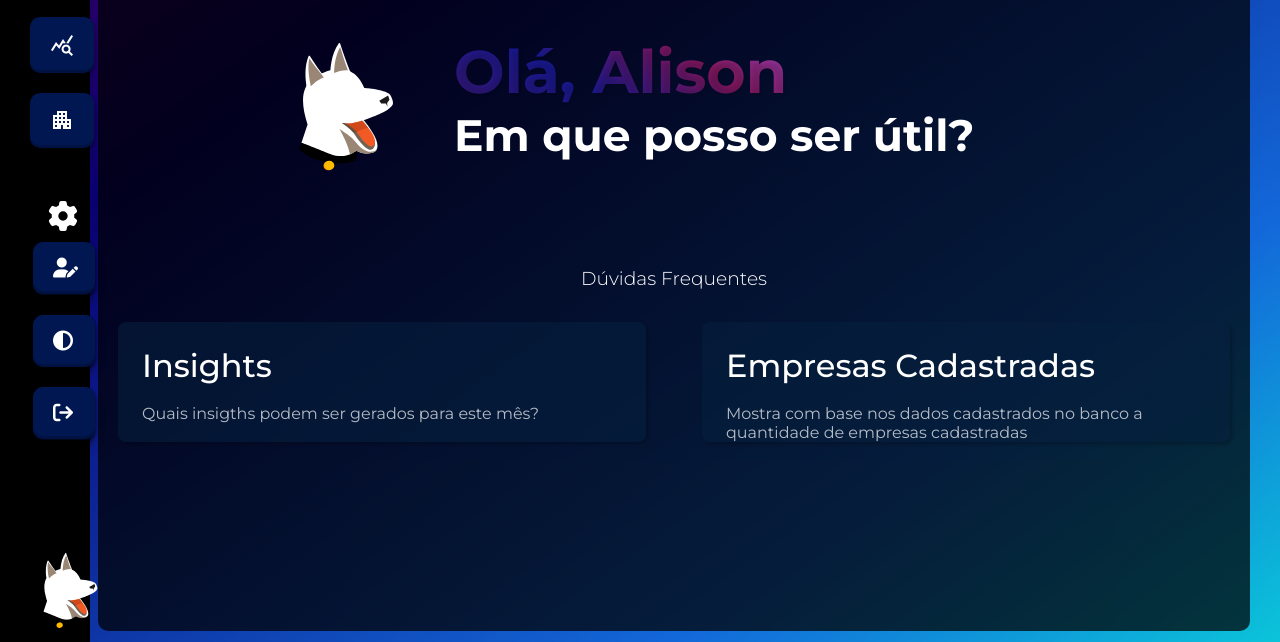
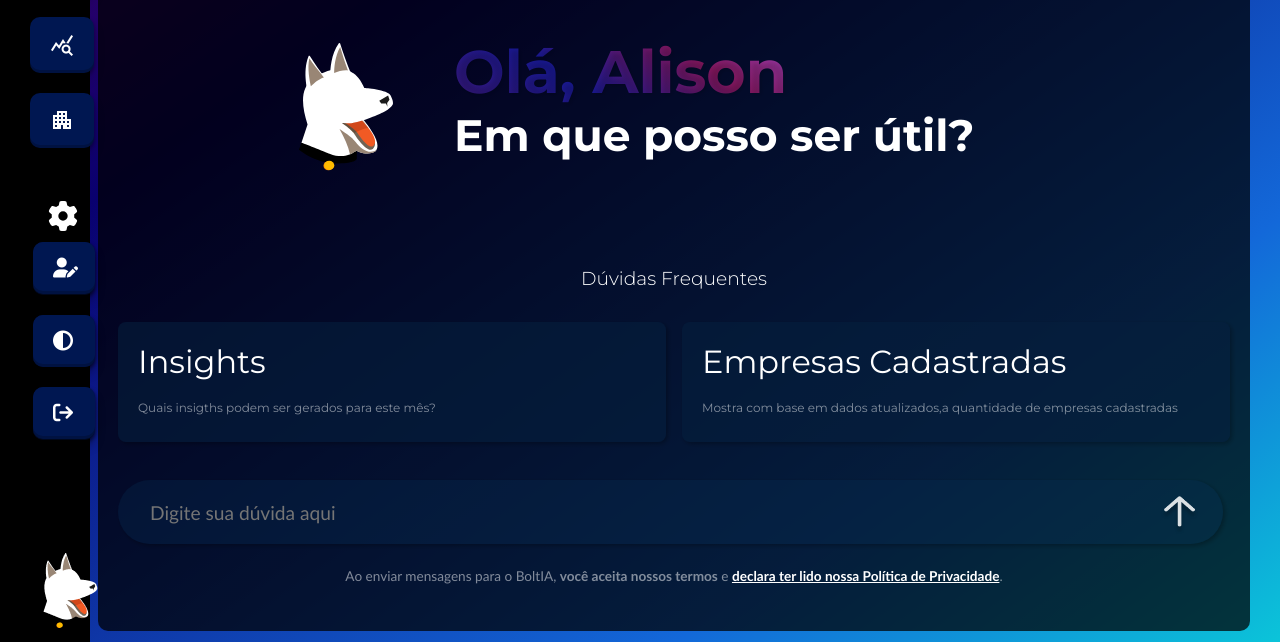
Before and after one commit to NexusEnergyy/Site-Institucional, a website: page public/NexSystem.html in a window 1280 px wide. Both pictures are taken after a click on the element 44 px from the left and 750 px from the top of the page. Shown: the part 158-800 px from the top of the page. Drawn offline with nearby package versions, Linux system fonts and the light colour scheme; a web font is replaced by a local one.

Commit message:
Update dos últimos detalhes da parte do BoltIA

```diff
--- a/public/NexSystem.html
+++ b/public/NexSystem.html
@@ -281,8 +281,9 @@
         <div data-aos="zoom-out" class="boltContent">
 
             <div class="Interrogacao">
-                <img class="iconInterrogacao" src="./assets/icon/image.png" alt="Coco">
-                <div class="caption">Digite no <strong style="color: rgb(178, 33, 33);">chat</strong> possiveis <strong style="color:  rgb(178, 33, 33);">dúvidas</strong></div>
+                <img class="iconInterrogacao" src="./assets/icon/iconInterroga.png" alt="Coco">
+                <div class="caption">Digite no <strong style="color: rgb(178, 33, 33);">chat</strong> possiveis <strong
+                        style="color:  rgb(178, 33, 33);">dúvidas</strong></div>
             </div>
 
             <div class="contentImgTexto">
@@ -344,8 +345,6 @@
             <h3 class="textDuvidas">Dúvidas Frequentes</h3>
 
             <div class="duvidasContent">
-
-
                 <div class="caixa Insight">
 
                     <h1 class="word Insight">Insights</h1><br>
@@ -356,14 +355,30 @@
                 <div class="caixa Empresas">
 
                     <h1 class="word Empresa">Empresas Cadastradas</h1> <br>
-                        <p class="frase Empresa">Mostra com base nos dados cadastrados no banco a quantidade de empresas cadastradas</p>
+                    <p class="frase Empresa">Mostra com base em dados atualizados,a quantidade de empresas cadastradas
+                    </p>
 
                 </div>
+            </div>
 
+            <div class="contentChaTerms">
 
+                <div class="boxChatMsg">
+
+                    <input class="chatMsg" type="text" placeholder="Digite sua dúvida aqui">
+
+                    <img class="arrow" src="./assets/icon/iconArrow.png" alt="Enviar Menssagem">
 
                 </div>
+                <div class="boxTerms">
 
+                    <h4 class="frase Terms"> Ao enviar mensagens para o BoltIA, <strong class="textTerms"> você
+                            aceita nossos termos</strong> e <strong class="textPolitica"><a
+                                href="./assets/nexSystem/Politica de Privacidade - NexusEnergy.pdf"
+                                download="Politica de Privacidade - NexusEnergy.pdf">declara ter lido nossa Política
+                                de Privacidade</strong>.</a></h4>
+
+                </div>
 
 
 
--- a/public/css/NexSystem.css
+++ b/public/css/NexSystem.css
@@ -1,4 +1,9 @@
 @import url('https://fonts.googleapis.com/css2?family=Afacad+Flux:wght@100..1000&family=Montserrat:ital,wght@0,100..900;1,100..900&family=Overlock:ital,wght@0,400;0,700;0,900;1,400;1,700;1,900&family=Wix+Madefor+Display:wght@400..800&display=swap');
+
+a {
+  color: inherit;
+  text-decoration: none;
+}
 
 * {
   padding: 0;
@@ -964,11 +969,11 @@ body {
 
 
   .duvidasContent {
-    gap: 7vh;
+    gap: 2vh;
     display: flex;
     text-align: center;
     width: 100%;
-    height: 10%;
+    height: 6%;
     font-family: 'Montserrat', sans-serif;
   }
 
@@ -983,21 +988,77 @@ body {
     background-color: #051f3c99;
     height: 15vh;
     text-align: start;
-    padding: 3vh;
-    box-shadow: 2px 2px 5px rgba(0,0,0,0.3);
+    padding: 2.5vh;
+    box-shadow: 2px 2px 5px rgba(0, 0, 0, 0.3);
   }
 
 
   .word {
 
-    font-weight: 500;
+    font-weight: 400;
 
   }
 
   .frase {
+    font-size: 1.5vh;
+    color: rgba(255, 255, 255, 0.50);
 
-    color: rgba(255, 255, 255, 0.707);
+  }
 
+
+  .boxChatMsg {
+    display: flex;
+    color: white;
+    height: 9vh;
+    width: 103%;
+    align-items: flex-start;
+
+  }
+
+  .chatMsg {
+    font-family: inherit;
+    font-size: larger;
+    padding: 4vh;
+    width: 100%;
+    height: 8vh;
+    outline: none;
+    border: none;
+    border-radius: 4vh;
+    background-color: #092c5451;
+    box-shadow: 2px 2px 5px rgba(0, 0, 0, 0.3);
+  }
+
+  .chatMsg:focus {
+    color: white;
+  }
+
+
+  .arrow {
+    top: 2vh;
+    left: -8vh;
+    position: relative;
+    width: 5vh;
+  }
+
+  .textPolitica {
+    color: white;
+    text-decoration: underline;
+  }
+
+  .frase.Terms {
+    font-size: 1.7vh;
+    font-weight: 100;
+  }
+
+  .contentChaTerms {
+    width: 100%;
+    height: 13vh;
+    display: flex;
+    position: relative;
+    top: 28vh;
+    flex-direction: column;
+    text-align: center;
+    gap: 2vh;
   }
 
 
```
Also changed, not shown: public/assets/icon/iconArrow.png (added), public/assets/icon/iconInterroga.png (renamed from public/assets/icon/image.png), 1 other file. Lines whose indentation alone changed are shown as unchanged.
